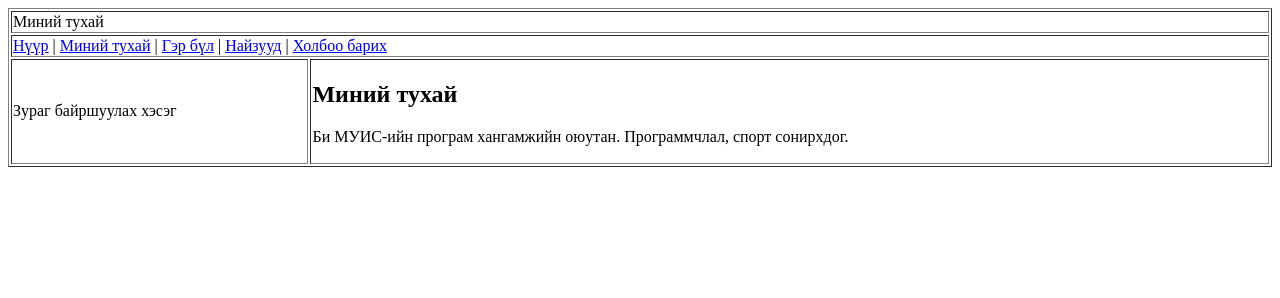
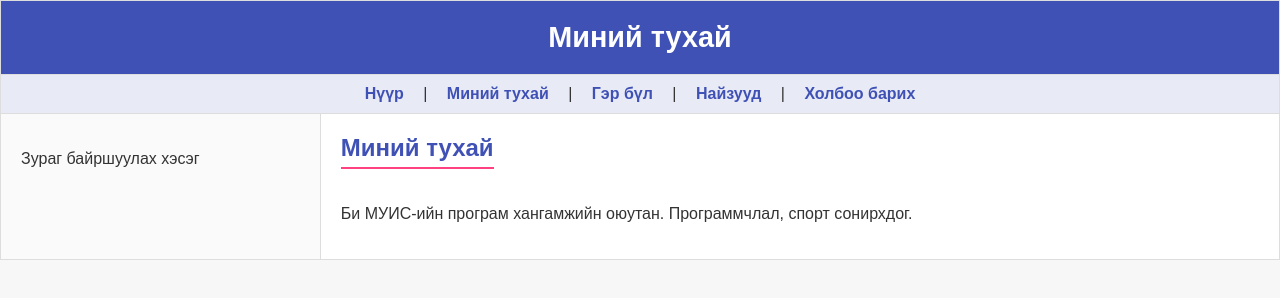
Before and after one commit to Batjin15/Batjin15.github.io, a plain HTML site: page about.html in a window 1280 px wide. Drawn offline with Linux system fonts and the light colour scheme.

Commit message:
Update about.html

```diff
--- a/about.html
+++ b/about.html
@@ -1,6 +1,6 @@
 <!DOCTYPE html>
 <html lang="mn">
-<head><meta charset="UTF-8"><title>Миний тухай</title></head>
+<head><meta charset="UTF-8"><title>Миний тухай</title><link rel="stylesheet" href="style.css"></head>
 <body>
   <table border="1" width="100%">
     <tr><td colspan="2" class="header">Миний тухай</td></tr>
```
